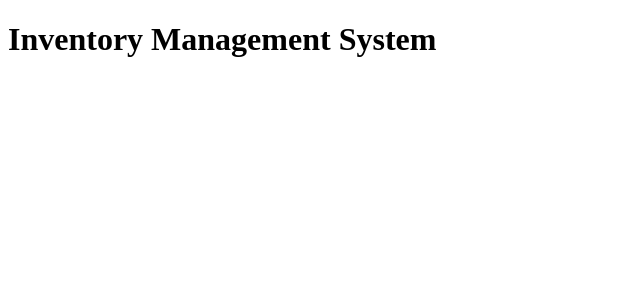
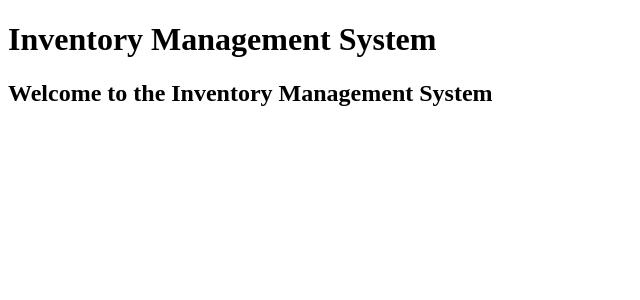
Before and after one commit to muddathirjulie/Inventory-System, a React (Create React App) app: page / in a window 1280 px wide. Shown: the top 300 px of the page, without its empty margins (0-640 px from the left). Built offline with nearby package versions, Linux system fonts and the light colour scheme.

Commit message:
updated routing

```diff
--- a/src/App.js
+++ b/src/App.js
@@ -1,9 +1,26 @@
+import React from 'react';
+import { BrowserRouter as Router, Routes, Route } from 'react-router-dom';
+
 function App() {
   return (
-    <div>
-      <h1>Inventory Management System</h1>
-    </div>
+    <Router>
+      <div>
+        <h1>Inventory Management System</h1>
+        <Routes>
+          <Route path="/" element={<Home />} />
+          <Route path="/inventory" element={<Inventory />} />
+        </Routes>
+      </div>
+    </Router>
   );
 }
 
+function Home() {
+  return <h2>Welcome to the Inventory Management System</h2>;
+}
+
+function Inventory() {
+  return <h2>Inventory Page</h2>;
+}
+
 export default App;
```
